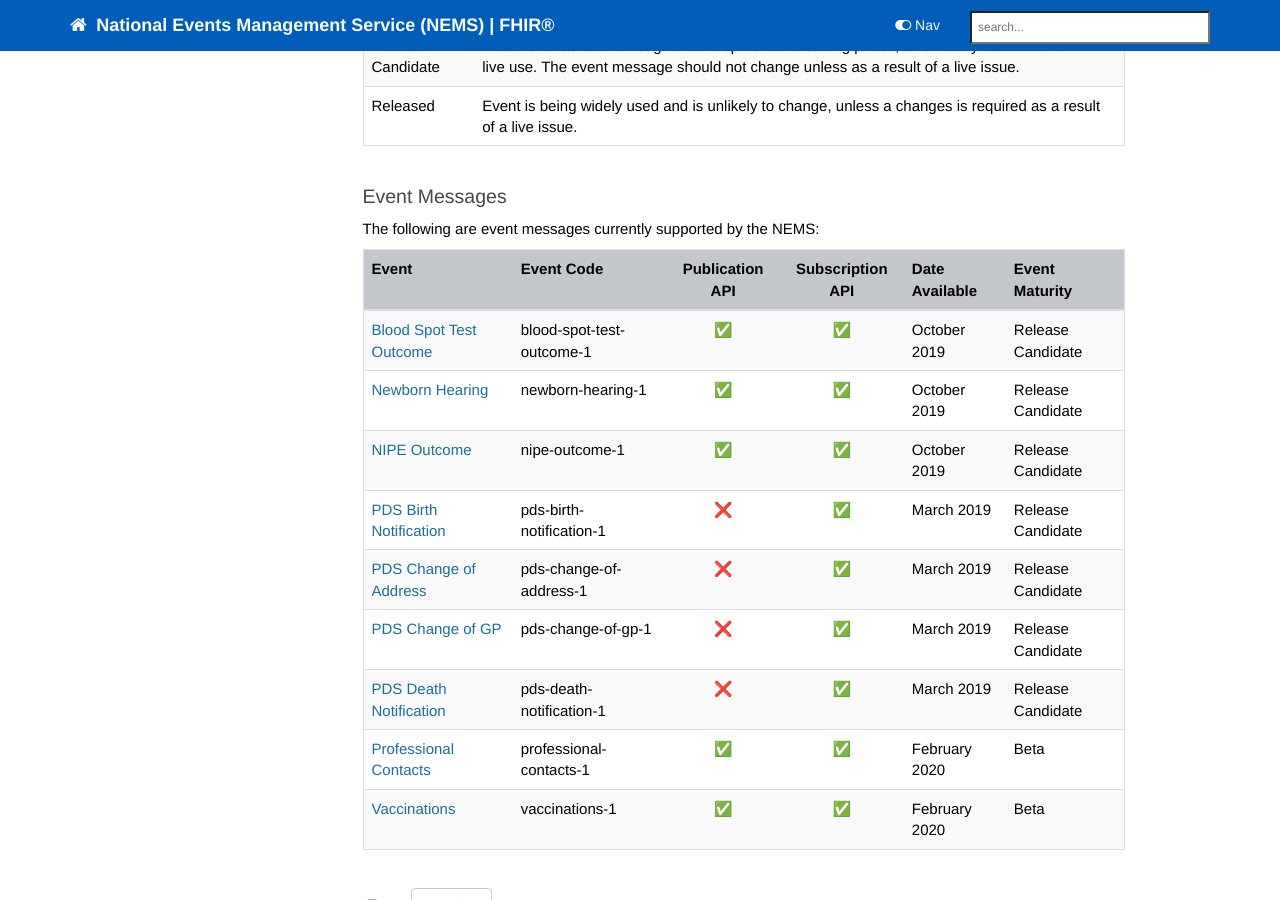
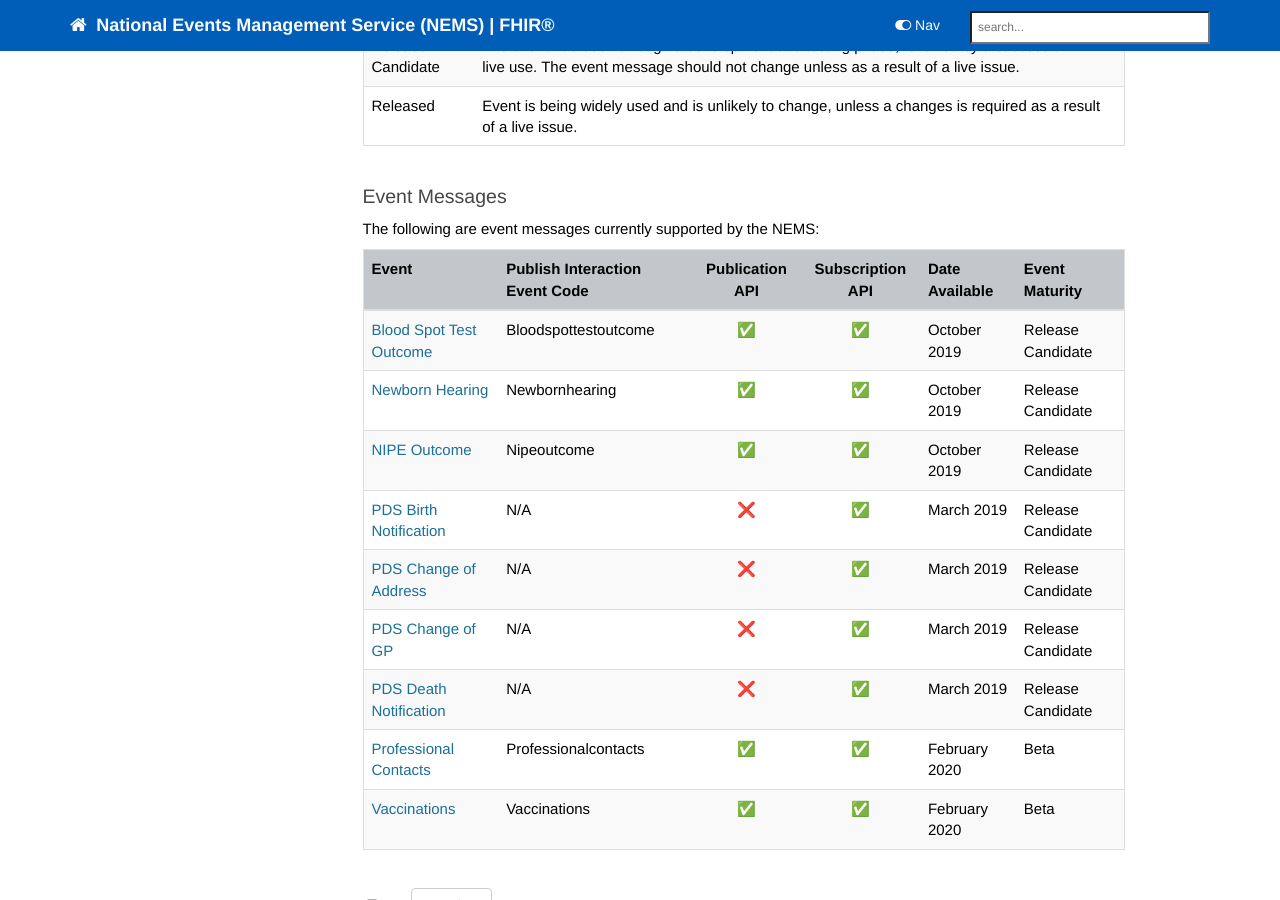
Before and after one commit to nhsconnect/Events-Management, a Jekyll site: the page built from pages/messages/overview_supported_events.md, in a window 1280 px wide and 900 px high, scrolled down 599 px. Built offline with Jekyll 4.4.1, drawn with Linux system fonts in a browser that asks for light colours; nearby versions of some CDN libraries; comment, search, counter and statistics services are not loaded.

Commit message:
Updated ineration for publish API to match what the NEMS is doing/expecting.

```diff
--- a/pages/messages/overview_supported_events.md
+++ b/pages/messages/overview_supported_events.md
@@ -30,14 +30,14 @@ The maturity of the event messages are indicated within the tables below. These
 
 The following are event messages currently supported by the NEMS:
 
-| Event | Event Code | Publication API | Subscription API | Date Available | Event Maturity |
+| Event | Publish Interaction Event Code | Publication API | Subscription API | Date Available | Event Maturity |
 |---|---|:---:|:---:|---|---|
-| [Blood Spot Test Outcome](blood_spot_test_outcome_1.html) | blood-spot-test-outcome-1 | &#9989; | &#9989; | October 2019 | Release Candidate |
-| [Newborn Hearing](newborn_hearing_1.html) | newborn-hearing-1 | &#9989; | &#9989; | October 2019 | Release Candidate |
-| [NIPE Outcome](nipe_outcome_1.html) | nipe-outcome-1 | &#9989; | &#9989; | October 2019 | Release Candidate |
-| [PDS Birth Notification](pds_birth_notification.html) | pds-birth-notification-1 | &#10060; | &#9989; | March 2019 | Release Candidate |
-| [PDS Change of Address](pds_change_of_address.html) | pds-change-of-address-1 | &#10060; | &#9989; | March 2019 | Release Candidate |
-| [PDS Change of GP](pds_change_of_gp.html) | pds-change-of-gp-1 | &#10060; | &#9989; | March 2019 | Release Candidate |
-| [PDS Death Notification](pds_death_notification.html) | pds-death-notification-1 | &#10060; | &#9989; | March 2019 | Release Candidate |
-| [Professional Contacts](professional_contacts_1.html) | professional-contacts-1 | &#9989; | &#9989; | February 2020 | Beta |
-| [Vaccinations](vaccinations_1.html) | vaccinations-1 | &#9989; | &#9989; | February 2020 | Beta |
+| [Blood Spot Test Outcome](blood_spot_test_outcome_1.html) | Bloodspottestoutcome | &#9989; | &#9989; | October 2019 | Release Candidate |
+| [Newborn Hearing](newborn_hearing_1.html) | Newbornhearing | &#9989; | &#9989; | October 2019 | Release Candidate |
+| [NIPE Outcome](nipe_outcome_1.html) | Nipeoutcome | &#9989; | &#9989; | October 2019 | Release Candidate |
+| [PDS Birth Notification](pds_birth_notification.html) | N/A | &#10060; | &#9989; | March 2019 | Release Candidate |
+| [PDS Change of Address](pds_change_of_address.html) | N/A | &#10060; | &#9989; | March 2019 | Release Candidate |
+| [PDS Change of GP](pds_change_of_gp.html) | N/A | &#10060; | &#9989; | March 2019 | Release Candidate |
+| [PDS Death Notification](pds_death_notification.html) | N/A | &#10060; | &#9989; | March 2019 | Release Candidate |
+| [Professional Contacts](professional_contacts_1.html) | Professionalcontacts | &#9989; | &#9989; | February 2020 | Beta |
+| [Vaccinations](vaccinations_1.html) | Vaccinations | &#9989; | &#9989; | February 2020 | Beta |
```
Also changed, not shown: pages/overview/overview_release_notes.md (+6 -0 lines), pages/publication/publication_publish.md (+1 -1 lines).
